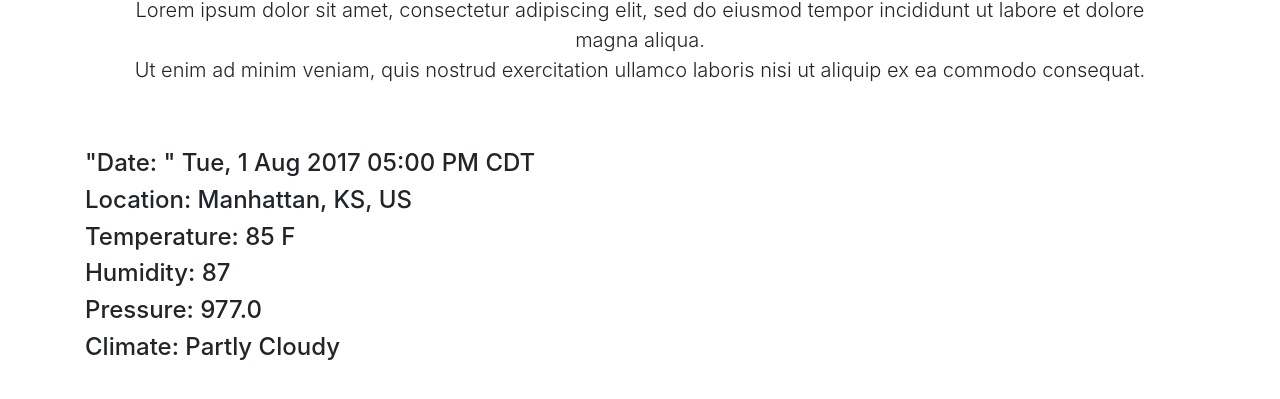
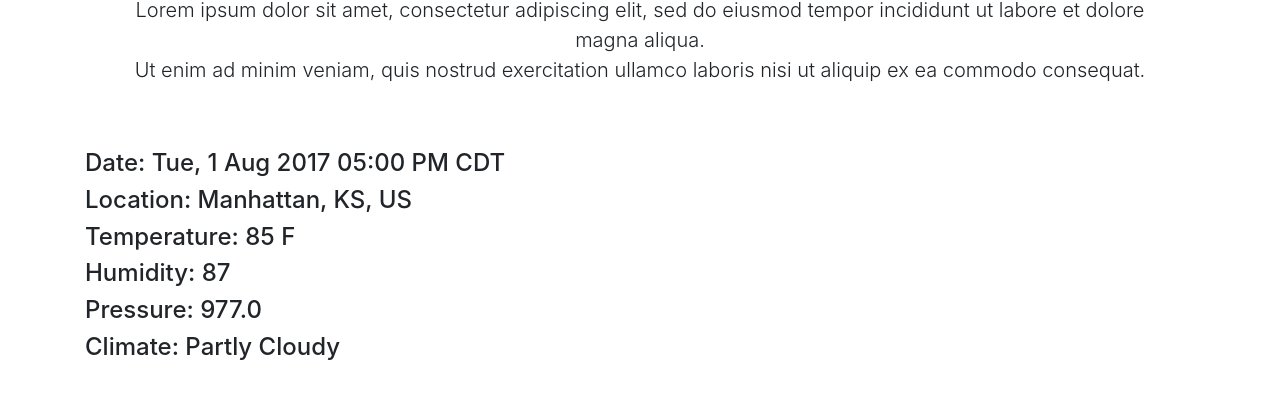
Before and after one commit to snmudunuri/node-js-demo, a website: page static/index.html in a window 1280 px wide. Shown: the part 189-588 px from the top of the page. Drawn offline with nearby package versions, Linux system fonts and the light colour scheme.

Commit message:
Catch exception

```diff
--- a/static/index.html
+++ b/static/index.html
@@ -112,16 +112,23 @@ navigation"
             if (response.ok) {
               return response.json();
             }
+            throw new Error("Did not find a response");
           })
           .then(function(data) {
             const myTemplate = `
-          <h4>"Date: " ${data.currentWeather.date}</h4>
-          <h4>${"Location: " + data.currentWeather.location}</h4>
-          <h4>${"Temperature: " + data.currentWeather.temperature}</h4>
-          <h4>${"Humidity: " + data.currentWeather.humidity}</h4>
-          <h4>${"Pressure: " + data.currentWeather.pressure}</h4>
-          <h4>${"Climate: " + data.currentWeather.text}</h4>
+          <h4>Date:  ${data.currentWeather.date}</h4>
+          <h4>Location: ${data.currentWeather.location}</h4>
+          <h4>Temperature: ${data.currentWeather.temperature}</h4>
+          <h4>Humidity: ${data.currentWeather.humidity}</h4>
+          <h4>Pressure: ${data.currentWeather.pressure}</h4>
+          <h4>Climate: ${data.currentWeather.text}</h4>
 
+          `;
+            weatherElement.innerHTML = myTemplate;
+          })
+          .catch(error => {
+            const myTemplate = `
+          <h4>No Weather info available</h4>
           `;
             weatherElement.innerHTML = myTemplate;
           });
```
